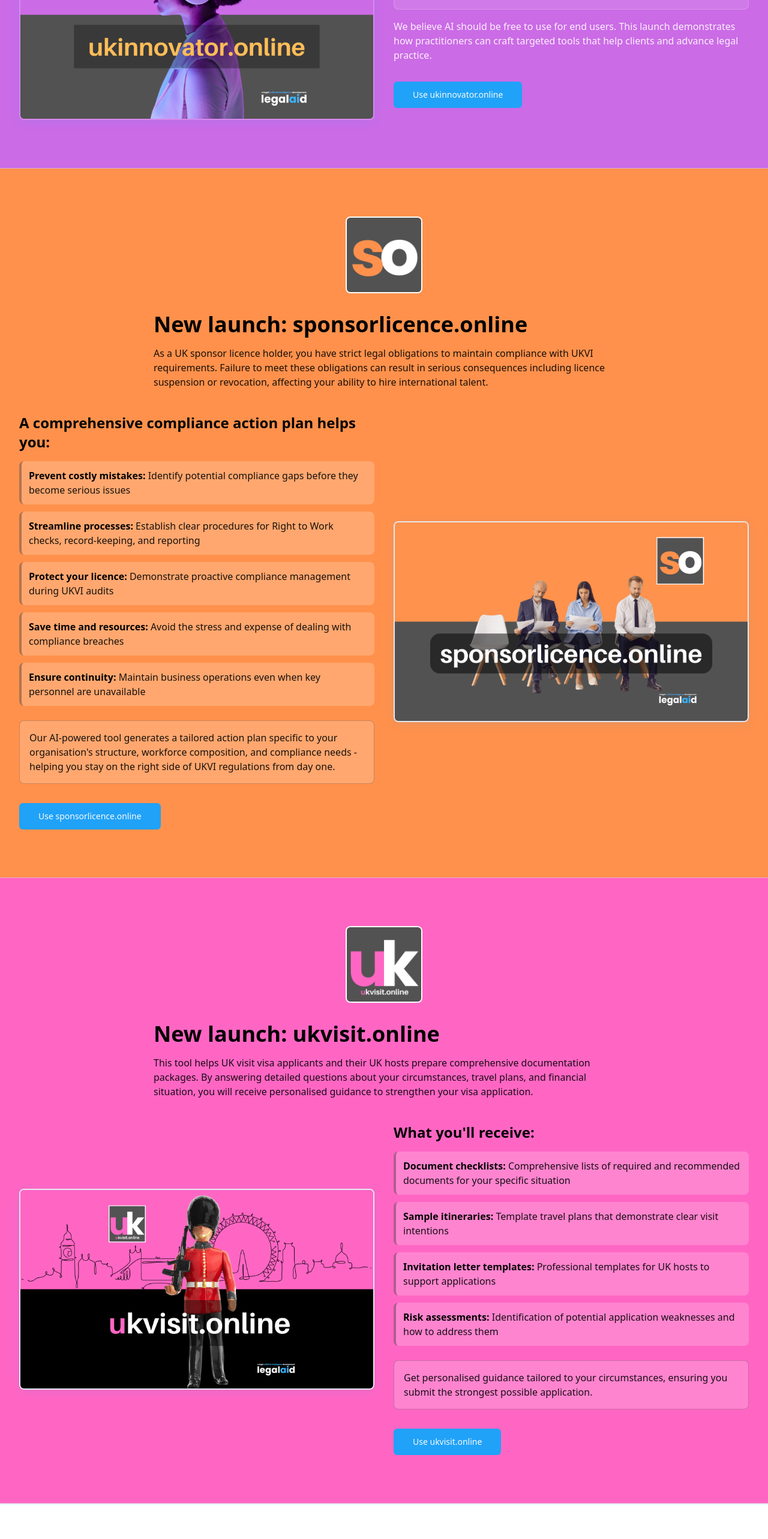
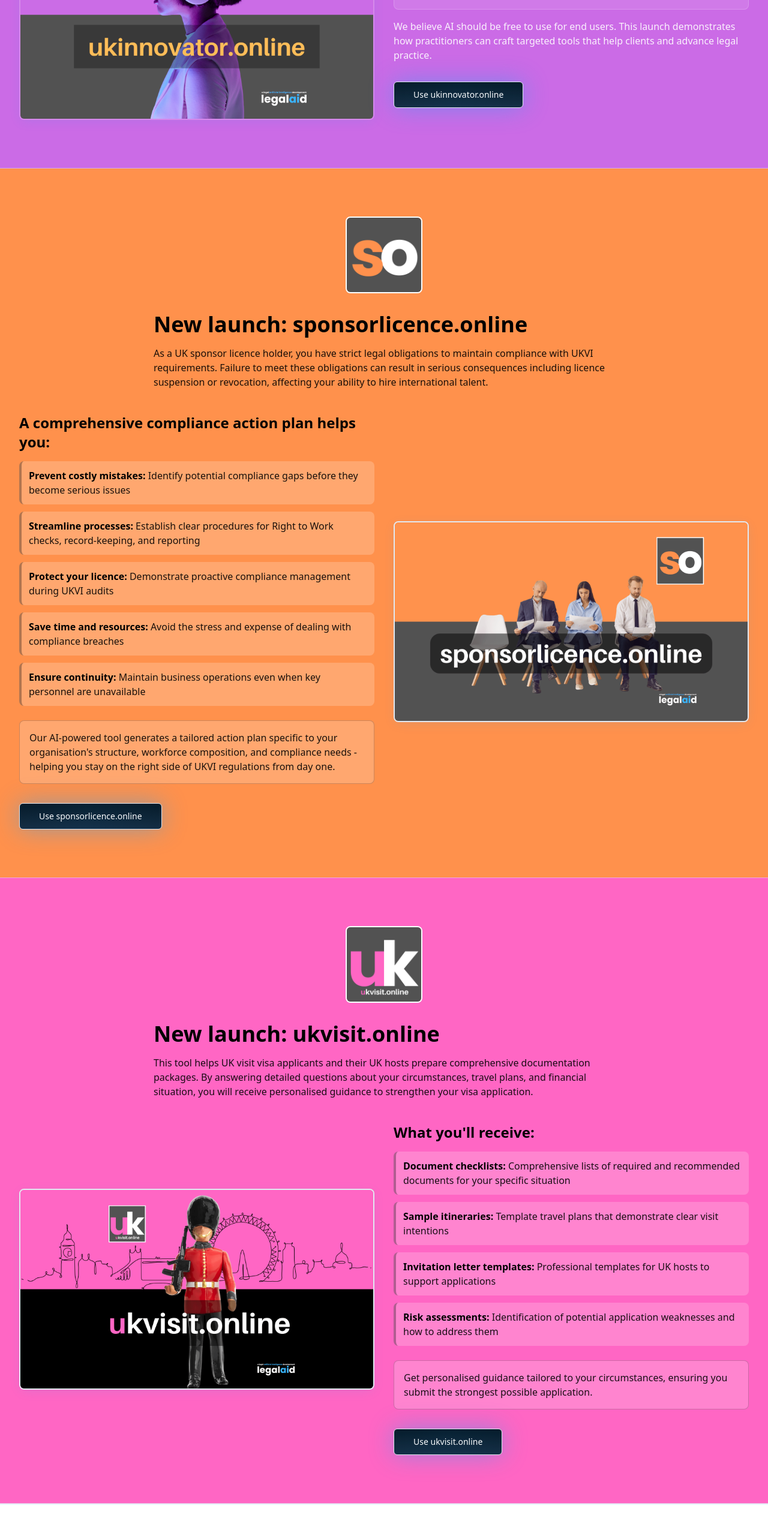
Before and after one commit to cbmak75/legalaid, a React (Vite) app: page / in a window 1280 px wide. Shown: the part 1240-3806 px from the top of the page at 60% size. Built offline with nearby package versions, Linux system fonts and the light colour scheme.

Commit message:
Add CTA button style

```diff
--- a/src/pages/Index.tsx
+++ b/src/pages/Index.tsx
@@ -113,7 +113,7 @@ const Index = () => {
                 </p>
               </div>
               <div className="mt-8 flex justify-center md:justify-start">
-                <Button asChild size="lg" className="hover:scale-105 transition-transform">
+                <Button asChild size="lg" variant="hero" className="hover:scale-105 transition-transform">
                   <a href="https://www.ukinnovator.online" target="_blank" rel="noreferrer">Use ukinnovator.online</a>
                 </Button>
               </div>
@@ -164,7 +164,7 @@ const Index = () => {
                 Our AI-powered tool generates a tailored action plan specific to your organisation's structure, workforce composition, and compliance needs - helping you stay on the right side of UKVI regulations from day one.
               </p>
               <div className="mt-8 flex justify-center md:justify-start">
-                <Button asChild size="lg" className="hover:scale-105 transition-transform">
+                <Button asChild size="lg" variant="hero" className="hover:scale-105 transition-transform">
                   <a href="https://www.sponsorlicence.online" target="_blank" rel="noreferrer">Use sponsorlicence.online</a>
                 </Button>
               </div>
@@ -226,7 +226,7 @@ const Index = () => {
                 Get personalised guidance tailored to your circumstances, ensuring you submit the strongest possible application.
               </p>
               <div className="mt-8 flex justify-center md:justify-start">
-                <Button asChild size="lg" className="hover:scale-105 transition-transform">
+                <Button asChild size="lg" variant="hero" className="hover:scale-105 transition-transform">
                   <a href="https://www.ukvisit.online" target="_blank" rel="noreferrer">Use ukvisit.online</a>
                 </Button>
               </div>
```
